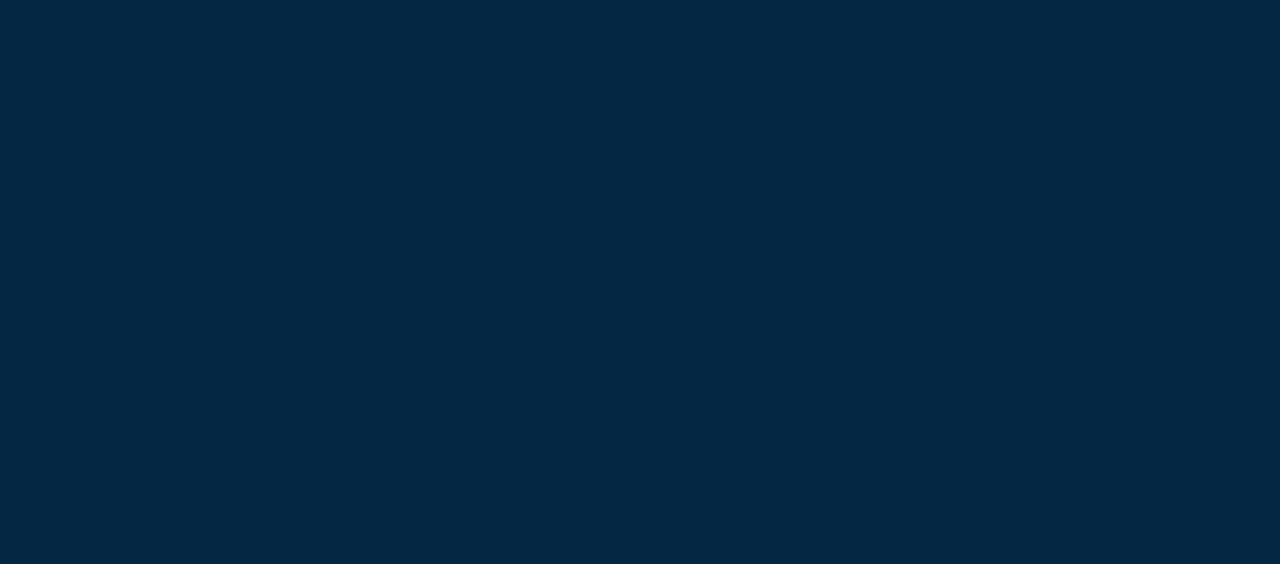
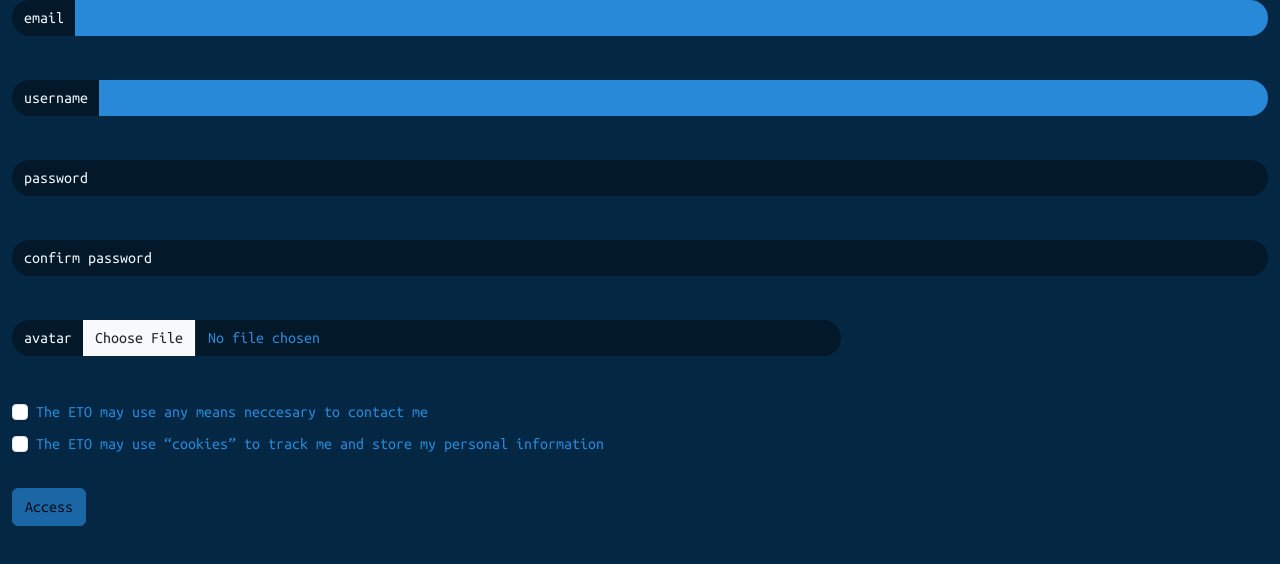
Before and after one commit to ar-le/3bp-front, a React (Vite) app: page /register in a window 1280 px wide. Shown: the top 564 px of the page. Built offline with nearby package versions, Linux system fonts and the light colour scheme.

Commit message:
avance validaciones registro

```diff
--- a/package.json
+++ b/package.json
@@ -10,6 +10,7 @@
     "preview": "vite preview"
   },
   "dependencies": {
+    "axios": "^1.8.3",
     "bootstrap": "^5.3.3",
     "classnames": "^2.5.1",
     "formik": "^2.4.6",
--- /dev/null
+++ b/src/components/CheckboxInput.tsx
@@ -0,0 +1,26 @@
+import { useField } from "formik";
+import { InputProps } from "../types/FormTypes";
+import { Form, InputGroup } from "react-bootstrap";
+import "./styles/textInputStyle.scss"
+
+interface CheckboxInputProps extends InputProps{
+    label: string
+}
+
+export const CheckboxInput = ({ label, ...props }: CheckboxInputProps) => {
+
+    const [field, meta] = useField({ ...props, type: 'checkbox' });
+    return (
+      <div className="mb-2">
+        <Form.Check // prettier-ignore
+            type={"checkbox"}
+            {...field} {...props}
+            label={label}
+
+          />
+        {meta.touched && meta.error ? (
+          <div className="error-msg">{meta.error}</div>
+        ) : null}
+      </div>
+    );
+  };
--- /dev/null
+++ b/src/components/FileInput.tsx
@@ -0,0 +1,77 @@
+import {  useField } from "formik";
+import { InputProps } from "../types/FormTypes";
+import { InputGroup } from "react-bootstrap";
+import Form from 'react-bootstrap/Form';
+import "./styles/textInputStyle.scss"
+import classNames from "classnames";
+
+import { SUPPORTED_IMAGE_FORMATS } from "../utils/formValidation";
+
+
+interface FileInputProps extends InputProps{
+    onChangePreview: (base64:string, ext: string)=>void
+}
+
+export const FileInput = ({ label, onChangePreview, ...props } : FileInputProps) => {
+
+    const [field, meta] = useField(props);
+    const classes = classNames("text-input",{
+        "error" : meta.error && meta.touched,
+        "light": props.theme == "light"
+    })
+
+    const handleImageChange = async (e: React.FormEvent<HTMLInputElement>) => {
+        const files = e.currentTarget.files;
+        console.log(files);
+        if(files && files?.length >0){
+            //obtener extension
+            const ext = files[0].type.split('/')[1];
+            if(!SUPPORTED_IMAGE_FORMATS.includes(ext)) {
+                onChangePreview('', '');
+                return;
+            }
+            //leer en base 64
+            const fileReader = new FileReader();
+            let base64  = '';
+            new Promise((resolve, reject) =>{
+                fileReader.readAsDataURL(files[0]);
+                fileReader.onload = ()=> resolve(fileReader.result)
+              }).then(url => {
+                let imageUrl = url as string;
+                base64 = imageUrl;
+                onChangePreview(base64, ext);
+              })
+
+        }
+
+      };
+
+    return (
+      <div className="mb-3 input-container">
+
+        <InputGroup>
+                <InputGroup.Text id={props.id}>{label}</InputGroup.Text>
+                <Form.Control
+                aria-label={props.id}
+                aria-describedby={props.id}
+                className={classes}
+                {...field}
+                type='file'
+
+                onChange={(e) => {
+                    field.onChange(e);
+                    handleImageChange(e)
+
+                }}
+                />
+
+        </InputGroup>
+
+        {meta.touched && meta.error ? (
+          <div className="error-msg">{meta.error}</div>
+        ) : null}
+
+
+      </div>
+    );
+  };
--- a/src/components/SubmitButton.tsx
+++ b/src/components/SubmitButton.tsx
@@ -3,6 +3,6 @@ import { useFormikContext } from "formik";
 export function SubmitButton({label = 'Send'} : {label?:string}){
     const { isValid, dirty, isSubmitting} = useFormikContext();
     return (
-        <button className="btn btn-primary" type="submit" disabled={!isValid || !dirty || isSubmitting}>{label}</button>
+        <button className="btn btn-primary mt-4" type="submit" disabled={!isValid || !dirty || isSubmitting}>{label}</button>
     )
   }
--- a/src/pages/Register.tsx
+++ b/src/pages/Register.tsx
@@ -1,11 +1,34 @@
-import { Formik } from "formik";
-import { Container, Row } from "react-bootstrap";
+import { Form, Formik, FormikProps } from "formik";
+import { Col, Container, Image, Row } from "react-bootstrap";
 import * as Yup from 'yup';
 import { userValidationMessages } from "../utils/formValidation";
+import { TextInput } from "../components/TextInput";
+import { SubmitButton } from "../components/SubmitButton";
+import { FileInput } from "../components/FileInput";
+import { useRef, useState } from "react";
+import { SUPPORTED_IMAGE_FORMATS } from "../utils/formValidation";
+import { CheckboxInput } from "../components/CheckboxInput";
+
+interface Values {
+    email: string,
+    username: string,
+    password: string,
+    confirmPassword: string,
+    avatar: string,
+    extension:string,
+    base64Avatar: string,
+    accepts_cookies: boolean,
+    accepts_communication : boolean,
+
+}
 
 function Register() {
-    const SUPPORTED_FORMATS = ['jpg', 'jpeg', 'gif', 'png'];
 
+
+      const fileInputRef = useRef<HTMLInputElement>(null)
+      const previewAvatar = useRef<HTMLImageElement>(null)
+      const[displayPreview, setDisplayPreview] = useState(false);
+      const[avatarPreview, setAvatarPreview] = useState<string | null>(null);
     return (
         <Container fluid={true} className="full-height">
             <Formik
@@ -14,12 +37,20 @@ function Register() {
                     username:'',
                     password: '',
                     confirmPassword: '',
-                    avatar: ''
+                    avatar: '',
+                    extension: '',
+                    base64Avatar: '',
+                    accepts_cookies: false,
+                    accepts_communication : false
                 }}
                 validationSchema={Yup.object({
                     email: Yup.string()
                         .email(userValidationMessages({field: 'email', errorType:'email'}))
                         .required(userValidationMessages({field: 'email', errorType:'required'})),
+                    username: Yup.string()
+                        .required(userValidationMessages({errorType:'required'}))
+                        .min(3, userValidationMessages({ errorType:'min', min:3}))
+                        ,
                     password: Yup.string()
                         .required(userValidationMessages({field: 'password', errorType:'required'}))
                         .min(8, userValidationMessages({ errorType:'min', min:8}))
@@ -32,26 +63,74 @@ function Register() {
                     avatar: Yup.mixed()
                         .nullable()
                         .notRequired()
-                        .test('FORMAT', 'This file is not an image', value => {
-                            const input = value as HTMLInputElement;
-                            return !value || (
-                            input.files && SUPPORTED_FORMATS.some(f => {
-                                if(input.files && input.files?.length > 1)
-                                 return input.files[0].type.includes(f)
+                        .test('FORMAT', 'This file is not a valid image', value => {
+                            const filename = value as string;
+                            return !value || (value && SUPPORTED_IMAGE_FORMATS.some(f => filename.endsWith(f)))
+                        }),
+                    extension : Yup.string(),
+                    base64Avatar: Yup.string(),
+                    accepts_cookies: Yup.bool()
+                        .required(userValidationMessages({errorType:'required'}))
+                        .oneOf([true], userValidationMessages({errorType:'required'}))
+                    ,
+                    accepts_communication: Yup.bool()
+                        .required(userValidationMessages({errorType:'required'}))
+                        .oneOf([true], userValidationMessages({errorType:'required'}))
 
-                            }))
-                        })
 
-                        //https://stackoverflow.com/questions/62515683/yup-w-formik-file-upload-validation
+                    //https://stackoverflow.com/questions/62515683/yup-w-formik-file-upload-validation
 
                 })}
                 onSubmit={(values, { setSubmitting }) => {
-                    setTimeout(() => {
+                    const data ={
+                        username: values.username,
+                        email: values.email,
+                        password: values.password,
+                        confirmPassword : values.confirmPassword,
+                        extension : values.extension,
+                        base64Avatar: values.base64Avatar,
+                        accepts_cookies: values.accepts_cookies,
+                        accepts_communication: values.accepts_communication
+                    }
+                    console.log(data);
+
+                    //hacer peticion con esto y redirigir si ok
+                    /* setTimeout(() => {
                     alert(JSON.stringify(values, null, 2));
                     setSubmitting(false);
-                    }, 200);
+                    }, 200); */
                 }}
-            ></Formik>
+            >
+
+                {(props: FormikProps<Values>) => (
+                    <Form>
+                        <TextInput label="email" name="email" id="email" theme="light"></TextInput>
+                        <TextInput label="username" name="username" id="username" theme="light"></TextInput>
+                        <TextInput label="password" name="password" id="password" password={true}></TextInput>
+                        <TextInput label="confirm password" name="confirmPassword" id="confirmPassword" password={true}></TextInput>
+                        <Row >
+                            <Col xs={12} sm={8}>
+                                <FileInput label="avatar" name="avatar" id="avatar"
+                                    onChangePreview={(base64 :string, ext: string)=>{
+                                        //actualizar los valores a los obtenidos
+                                        props.setFieldValue('base64Avatar', base64);
+                                        props.setFieldValue('extension', ext);
+                                        base64.length > 2 ? setAvatarPreview(base64) : setAvatarPreview(null);
+
+                                    }}
+                                ></FileInput>
+                            </Col>
+
+                            <Col xs={3} sm={2}>
+                                {avatarPreview && <Image src={avatarPreview} roundedCircle fluid/>}
+                            </Col>
+                        </Row>
+                        <CheckboxInput label="The ETO may use any means neccesary to contact me" name="accepts_communication" id="accepts_communication" />
+                        <CheckboxInput label="The ETO may use “cookies” to track me and store my personal information" name="accepts_cookies" id="accepts_cookies" />
+                        <SubmitButton label="Access"/>
+                    </Form>
+                )}
+            </Formik>
 
 
         </Container>
--- a/src/utils/formValidation.ts
+++ b/src/utils/formValidation.ts
@@ -21,7 +21,7 @@ export const userValidationMessages = ({max = 0, min = 0, field = 'generic', err
         generic : {
             required: 'This field is mandatory',
             max: `The character limit is ${max}`,
-            min: `The character minimun is ${min}`
+            min: `The character minimum is ${min}`
         }
     }
 
@@ -31,3 +31,11 @@ export const userValidationMessages = ({max = 0, min = 0, field = 'generic', err
 
     return msgs[key][errorKey]
 }
+
+
+export const SUPPORTED_IMAGE_FORMATS = [
+    "jpg",
+    "jpeg",
+    "gif",
+    "png"
+  ];
```
Also changed, not shown: src/utils/httpClient.ts (added, +7 -0 lines), 2 other files (tests, documents, lock files or other folders).
